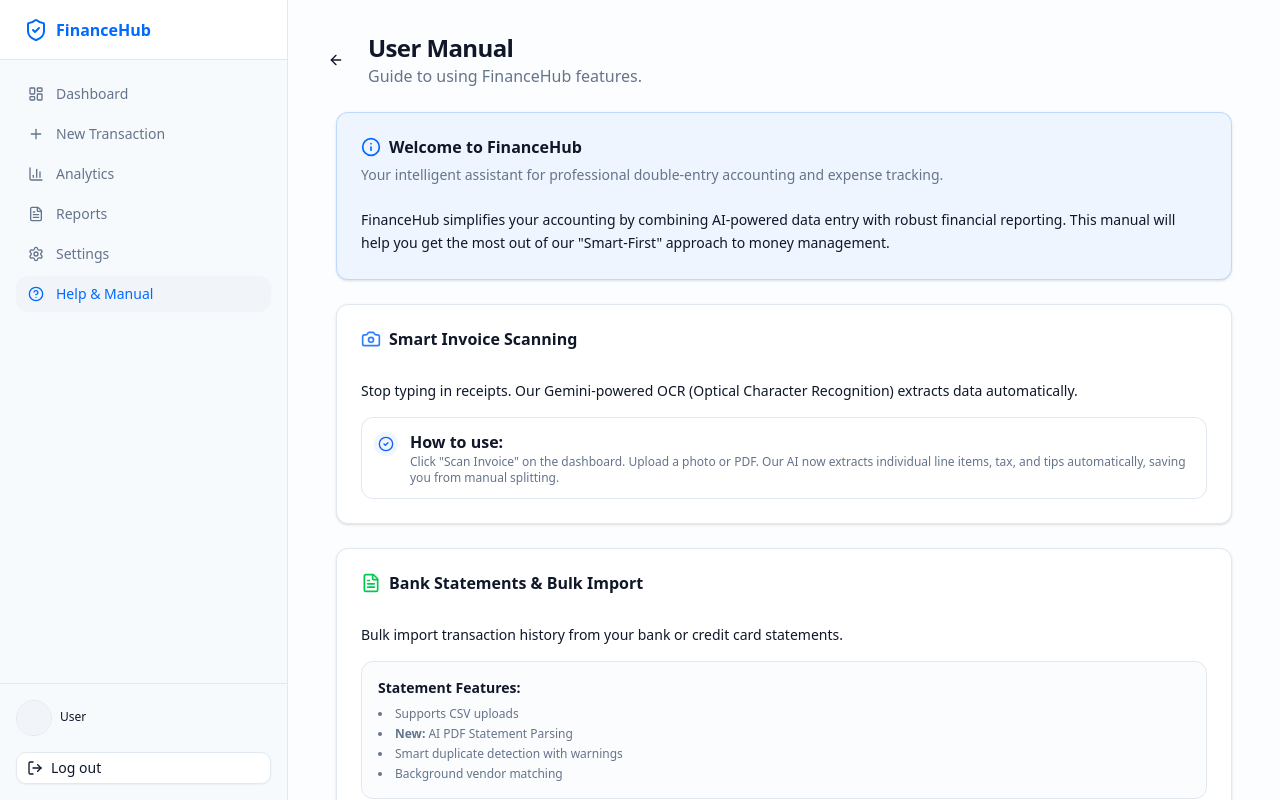
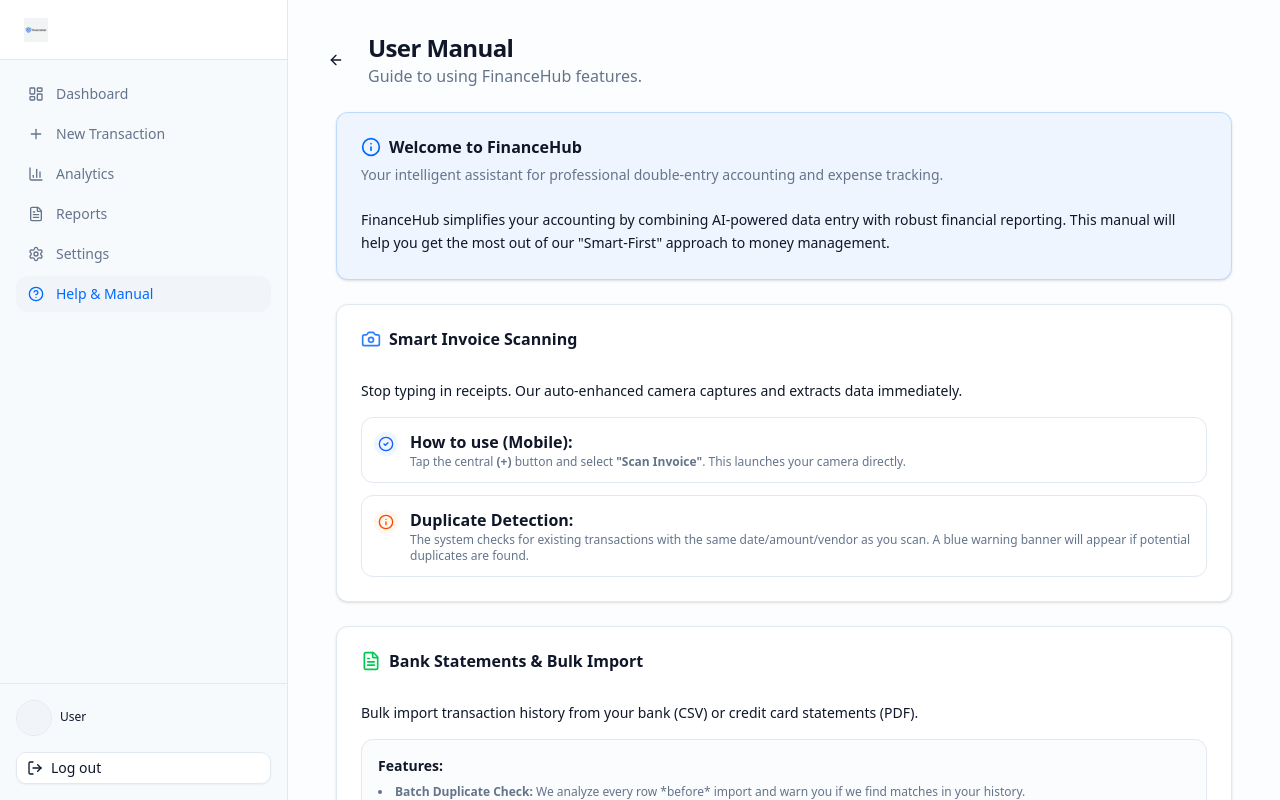
Before and after one commit to nithindd/financehub, a Next.js app: page /manual in a window 1280 px wide. Shown: the top 800 px of the page. Built offline with nearby package versions, Linux system fonts and the light colour scheme; no server answers.

Commit message:
feature-documentation and arch diag update

```diff
--- a/src/app/manual/page.tsx
+++ b/src/app/manual/page.tsx
@@ -50,7 +50,7 @@
                         </CardHeader>
                         <CardContent className="space-y-4">
                             <p className="text-sm">
-                                Stop typing in receipts. Our Gemini-powered OCR (Optical Character Recognition) extracts data automatically.
+                                Stop typing in receipts. Our auto-enhanced camera captures and extracts data immediately.
                             </p>
                             <div className="grid gap-3">
                                 <section className="flex items-start gap-3 rounded-lg border p-3">
@@ -58,8 +58,17 @@
                                         <CheckCircle2 className="h-4 w-4" />
                                     </div>
                                     <div>
-                                        <h4 className="font-semibold">How to use:</h4>
-                                        <p className="text-xs text-muted-foreground">Click "Scan Invoice" on the dashboard. Upload a photo or PDF. Our AI now extracts individual line items, tax, and tips automatically, saving you from manual splitting.</p>
+                                        <h4 className="font-semibold">How to use (Mobile):</h4>
+                                        <p className="text-xs text-muted-foreground">Tap the central <strong>(+)</strong> button and select <strong>"Scan Invoice"</strong>. This launches your camera directly.</p>
+                                    </div>
+                                </section>
+                                <section className="flex items-start gap-3 rounded-lg border p-3">
+                                    <div className="mt-0.5 rounded-full bg-orange-50 p-1 text-orange-600">
+                                        <Info className="h-4 w-4" />
+                                    </div>
+                                    <div>
+                                        <h4 className="font-semibold">Duplicate Detection:</h4>
+                                        <p className="text-xs text-muted-foreground">The system checks for existing transactions with the same date/amount/vendor as you scan. A blue warning banner will appear if potential duplicates are found.</p>
                                     </div>
                                 </section>
                             </div>
@@ -76,16 +85,15 @@
                         </CardHeader>
                         <CardContent className="space-y-4">
                             <p className="text-sm">
-                                Bulk import transaction history from your bank or credit card statements.
+                                Bulk import transaction history from your bank (CSV) or credit card statements (PDF).
                             </p>
                             <div className="grid gap-3">
                                 <div className="rounded-lg border bg-muted/30 p-4">
-                                    <h4 className="mb-2 text-sm font-semibold">Statement Features:</h4>
+                                    <h4 className="mb-2 text-sm font-semibold">Features:</h4>
                                     <ul className="list-inside list-disc space-y-1 text-xs text-muted-foreground">
-                                        <li>Supports CSV uploads</li>
-                                        <li><strong>New:</strong> AI PDF Statement Parsing</li>
-                                        <li>Smart duplicate detection with warnings</li>
-                                        <li>Background vendor matching</li>
+                                        <li><strong>Batch Duplicate Check:</strong> We analyze every row *before* import and warn you if we find matches in your history.</li>
+                                        <li><strong>AI PDF Parsing:</strong> Upload a PDF bank statement to auto-extract table data.</li>
+                                        <li><strong>Evidence Linking:</strong> The original file is stored securely and linked to the batch.</li>
                                     </ul>
                                 </div>
                             </div>
--- a/src/components/layout/dashboard-shell.tsx
+++ b/src/components/layout/dashboard-shell.tsx
@@ -13,11 +13,18 @@
         <div className="flex min-h-screen w-full flex-col bg-muted/20 md:flex-row">
             <Sidebar />
             <div className="flex flex-col flex-1 min-w-0 mb-16 md:mb-0">
-                {/*
-                   Mobile Header could go here if needed,
-                   but we are using Bottom Nav.
-                   We might want a simple top bar for Logo/Profile on mobile though.
-                */}
+                {/* Mobile Header: Logo & Branding + Help Link */}
+                <header className="md:hidden flex items-center justify-between p-4 border-b bg-background/95 backdrop-blur sticky top-0 z-40 h-16">
+                    <div className="flex items-center gap-2">
+                        {/* Use next/image for optimized logo */}
+                        <img src="/logo.png" alt="FinanceHub" className="h-8 w-auto object-contain" />
+                    </div>
+                    <a href="/manual"> {/* Using a tag to ensure navigation even if client router fails, or just simplified */}
+                        <button className="inline-flex items-center justify-center whitespace-nowrap rounded-md text-sm font-medium ring-offset-background transition-colors focus-visible:outline-none focus-visible:ring-2 focus-visible:ring-ring focus-visible:ring-offset-2 disabled:pointer-events-none disabled:opacity-50 hover:bg-accent hover:text-accent-foreground h-9 w-9">
+                            <svg xmlns="http://www.w3.org/2000/svg" width="20" height="20" viewBox="0 0 24 24" fill="none" stroke="currentColor" strokeWidth="2" strokeLinecap="round" strokeLinejoin="round" className="lucide lucide-help-circle"><circle cx="12" cy="12" r="10" /><path d="M9.09 9a3 3 0 0 1 5.83 1c0 2-3 3-3 3" /><path d="M12 17h.01" /></svg>
+                        </button>
+                    </a>
+                </header>
                 <main className="flex-1 p-4 sm:px-6 sm:py-8 md:p-8 overflow-y-auto">
                     {children}
                 </main>
--- a/src/components/layout/sidebar.tsx
+++ b/src/components/layout/sidebar.tsx
@@ -54,8 +54,9 @@
             <div className="flex h-full max-h-screen flex-col gap-2">
                 <div className="flex h-14 items-center border-b px-4 lg:h-[60px] lg:px-6 bg-background/95 backdrop-blur">
                     <Link href="/" className="flex items-center gap-2 font-semibold text-primary">
-                        <ShieldCheck className="h-6 w-6" />
-                        <span className="">FinanceHub</span>
+                        <Link href="/" className="flex items-center gap-2 font-semibold text-primary">
+                            <img src="/logo.png" alt="FinanceHub" className="h-8 w-auto object-contain py-1" />
+                        </Link>
                     </Link>
                 </div>
 
```
Also changed, not shown: public/logo.png, 1 other file (tests, documents, lock files or other folders).
